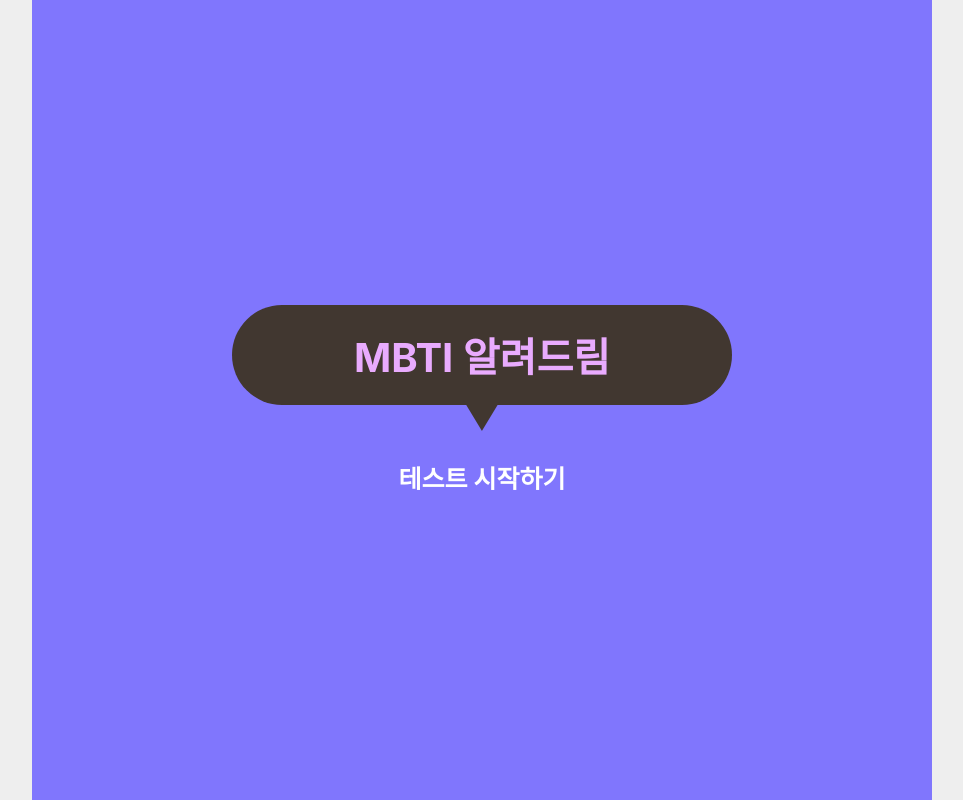
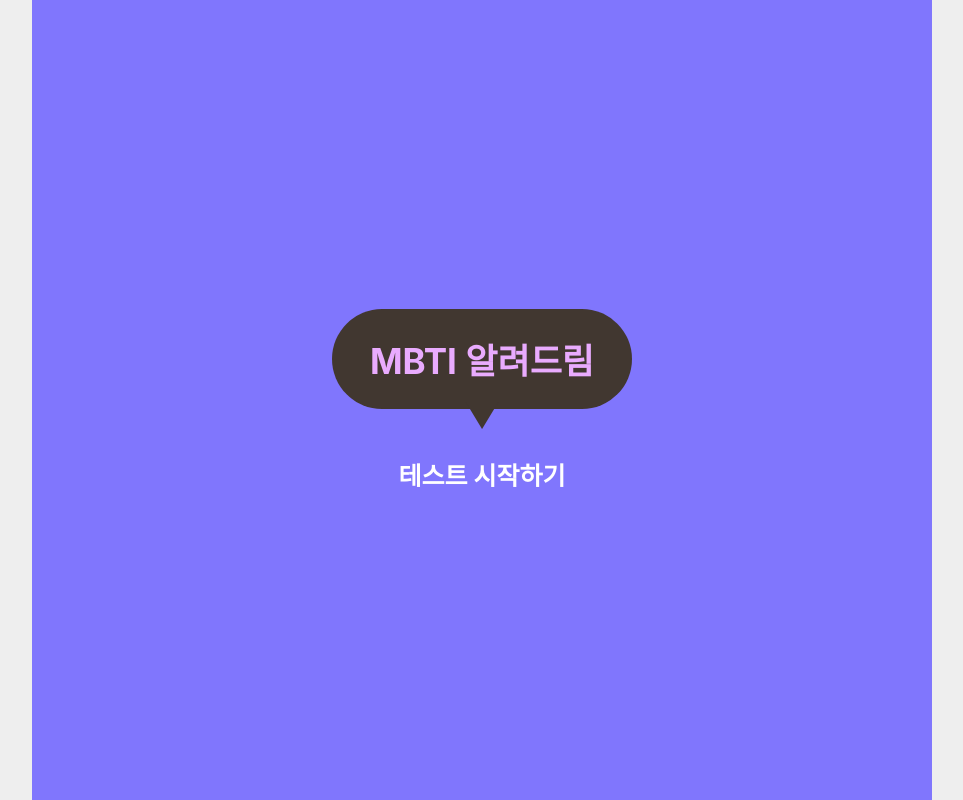
Before and after one commit to gseok89/mbti-test, a React (Create React App) app: page / in a window 1280 px wide. Shown: the whole page, without its empty margins (158-1121 px from the left). Built offline with nearby package versions, Linux system fonts and the light colour scheme.

Commit message:
타이틀 레이아웃 변경

```diff
--- a/src/App.css
+++ b/src/App.css
@@ -22,14 +22,14 @@
   display: flex;
   flex-direction: column;
   align-items: center;
-  font-size: 40px;
+  font-size: 35px;
   font-weight: 700;
 }
 
 .startLogo div:nth-child(1){
   background-color: #413730;
   color: #E9ABFE;
-  width: 500px;
+  width: 300px;
   height: 100px;
   display: flex;
   align-items: center;
```
